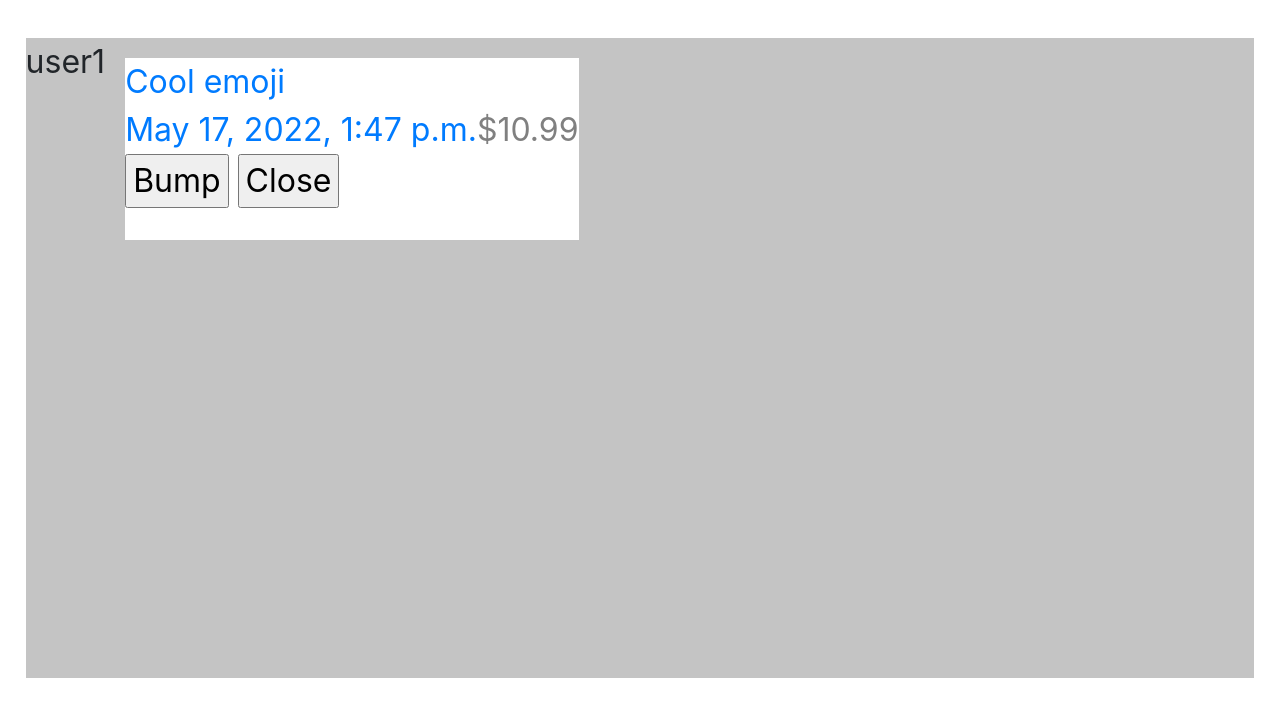
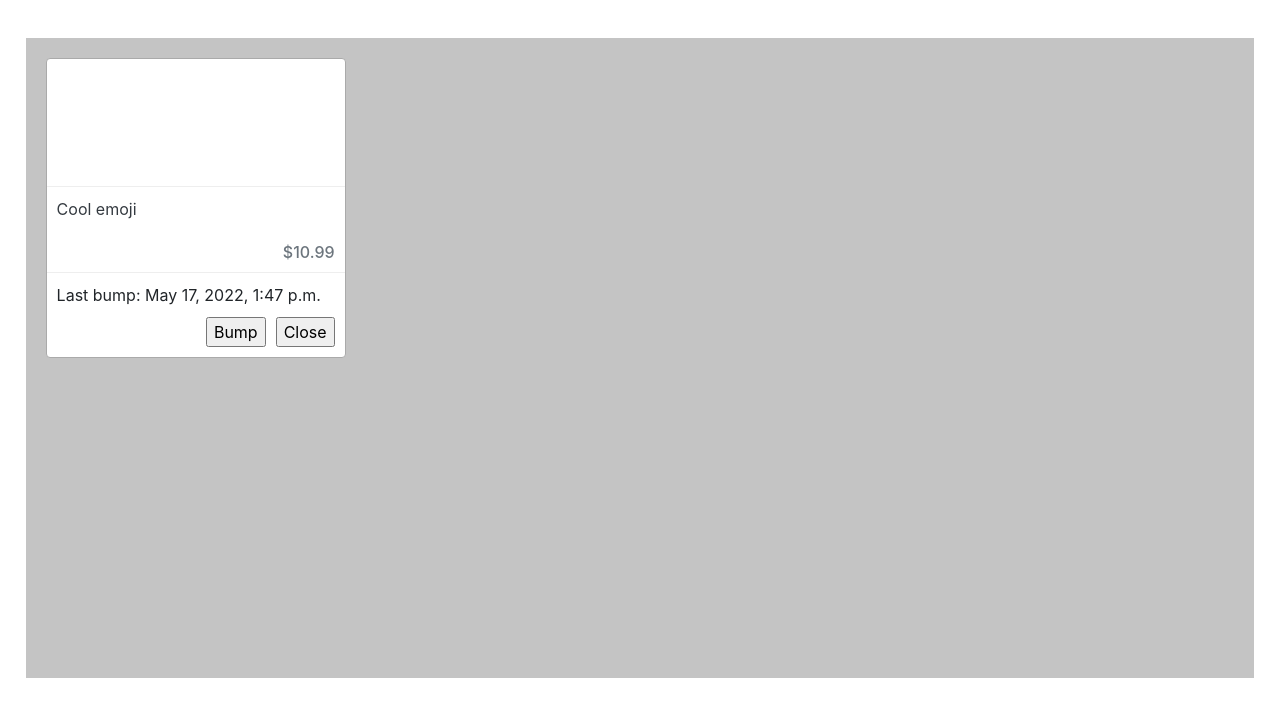
Before and after one commit to Kartm/e-bazaar, a Django app: page /users/1 in a window 1280 px wide. Shown: the part 62-779 px from the top of the page. Run offline with Django 3.2, Linux system fonts and the light colour scheme; a user stored in the database is signed in; data comes from the database, SQL or seed files in the repository.

Commit message:
Add tiles in profile page

```diff
--- a/offers/static/offers/styles.css
+++ b/offers/static/offers/styles.css
@@ -6,6 +6,11 @@
     border-radius: 4px;
     display: flex;
     position: relative;
+    flex-direction: column;
+}
+
+.offer-tile.big {
+    height: 300px;
 }
 
 .offer-tile a {
@@ -53,3 +58,20 @@
     right: 10px;
     top: 10px;
 }
+
+.offer-tile .owner-actions {
+    border-top: 1px solid #eee;
+    padding: 10px;
+    margin: 0;
+}
+
+.offer-tile .owner-actions .action-buttons {
+    display: flex;
+    flex-direction: row;
+    justify-content: flex-end;
+    margin-top: 10px;
+}
+
+.offer-tile .owner-actions .action-buttons input:first-child{
+    margin-right: 10px;
+}
--- a/offers/templates/offers/components/offer_grid.html
+++ b/offers/templates/offers/components/offer_grid.html
@@ -1,5 +1,5 @@
 <div style="flex: 1; display: grid; grid-template-columns: repeat(auto-fill, 300px); gap: 20px;">
     {% for offer, image in offers %}
-        {% include "./offer_tile.html" with show_favorite_remove_button=show_favorite_remove_button %}
+        {% include "./offer_tile.html" with is_owner=is_owner show_favorite_remove_button=show_favorite_remove_button %}
     {% endfor %}
 </div>
--- a/offers/templates/offers/components/offer_tile.html
+++ b/offers/templates/offers/components/offer_tile.html
@@ -1,5 +1,5 @@
 {# clicking this item should lead to details page... #}
-<div class="offer-tile">
+<div class="offer-tile {% if is_owner %}big{% else %}{% endif %}">
     <a href="{% url 'offers:offer_details_view' offer.pk %}">
 
         <img src="{{ image.base64_dump|default:"https://via.placeholder.com/700x400?text=placeholder" }}"/>
@@ -10,6 +10,18 @@
         </div>
     </a>
 
+    {% if is_owner %}
+        <form class="owner-actions" method="post">
+            <span>Last bump: {{ offer.last_bump }}</span>
+            {% csrf_token %}
+            <div class="action-buttons">
+                <input name="action" type="submit" value="Bump"/>
+                <input name="action" type="submit" value="Close"/>
+                <input type="hidden" name="offer_id" value="{{ offer.pk }}"/>
+            </div>
+        </form>
+    {% endif %}
+
     {% if show_favorite_remove_button %}
         <form class="remove-favorite" method="post">
             {% csrf_token %}
--- a/users/templates/users/user_profile_view.html
+++ b/users/templates/users/user_profile_view.html
@@ -2,29 +2,9 @@
 
 {% block content %}
 
-    <div style="margin: 3% 2% 1%; height: 80vh; background-color: #C4C4C4; font-size: large">
-        <div style="display: flex; flex-direction: row; font-size: xx-large">
-            <div>{{ profile_user.username }}</div>
-
-            {% for offer in profile_user_offers %}
-                <div style="height: fit-content; margin: 20px; background-color: white">
-                    <a href="{% url 'offers:offer_details_view' offer.pk %}">
-                        <span>{{ offer.title }}</span><br>
-                        <span>{{ offer.last_bump }}</span>
-                    </a>
-
-                    <span style="float: right; color: grey">${{ offer.price }}</span>
-
-                    {% if is_profile_user_me %}
-                        <form method="post">
-                            {% csrf_token %}
-                            <input name="action" type="submit" value="Bump"/>
-                            <input name="action" type="submit" value="Close"/>
-                            <input type="hidden" name="offer_id" value="{{ offer.pk }}"/>
-                        </form>
-                    {% endif %}
-                </div>
-            {% endfor %}
+    <div style="margin: 3% 2% 1%; height: 80vh; background-color: #C4C4C4">
+        <div style="display: flex; flex-direction: row; padding: 20px;">
+            {% include "offers/components/offer_grid.html" with offers=profile_user_offers is_owner=is_owner%}
         </div>
     </div>
 
--- a/users/views.py
+++ b/users/views.py
@@ -55,16 +55,20 @@ class UserProfileView(TemplateView):
         pk = self.kwargs.get('pk')
         context = super().get_context_data(**kwargs)
         user = get_user_model().objects.get(pk=pk)
-        offers = Offer.objects.filter(owner_id=pk)
+
+        profile_user_offers = []
+        for offer in Offer.objects.filter(owner_id=pk):
+            profile_user_offers.append((offer, Image.objects.filter(offer=offer.pk).first()))
+        context['profile_user_offers'] = profile_user_offers
+
         context['profile_user'] = user
-        context['is_profile_user_me'] = pk == self.request.user.pk
-        context['profile_user_offers'] = offers
+        context['is_owner'] = pk == self.request.user.pk
         return context
 
     def post(self, *args, **kwargs):
         context = self.get_context_data(**kwargs)
 
-        if not context['is_profile_user_me']:
+        if not context['is_owner']:
             return HttpResponseRedirect(self.request.path)
 
         if 'action' in self.request.POST and 'offer_id' in self.request.POST:
```
